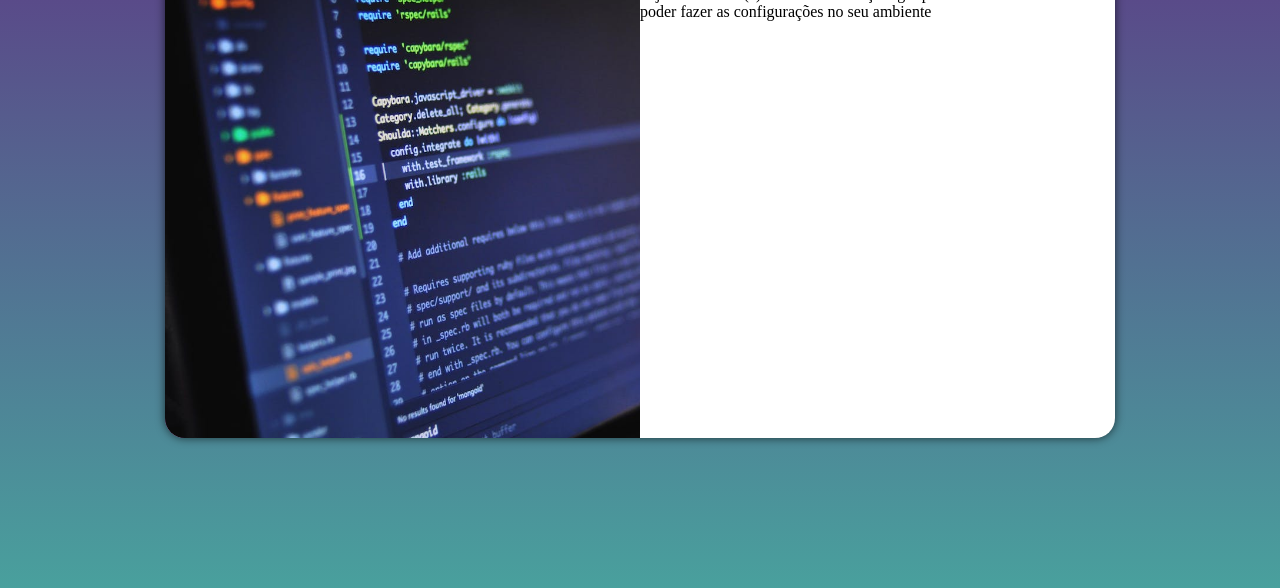
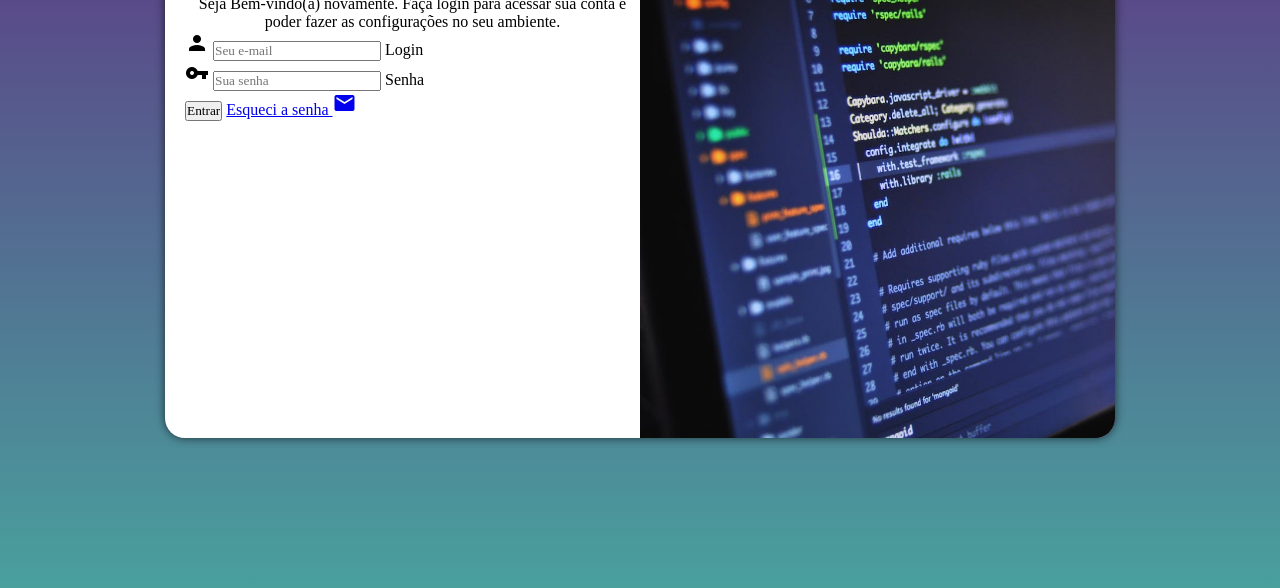
Before and after one commit to jottabe/tela-de-login, a plain HTML site: page index.html in a window 1280 px wide. Shown: the part 212-800 px from the top of the page. Drawn offline with Linux system fonts and the light colour scheme.

Commit message:
Formulário

```diff
--- a/estilo/media-query.css
+++ b/estilo/media-query.css
@@ -11,13 +11,19 @@
 
     section#login > div#imagem{
         float: left;
-        width: 30%;
+        width: 40%;
         height: 100%;
+        background-position: center;
     }
 
     section#login > div#formulario{
         float: right;
-        width: 70%;
+        width: 60%;
+    }
+
+    div#fomulario > p{
+        text-align: center;
+        font-size: 1em;
     }
 }
 
@@ -31,7 +37,7 @@
     }
 
     section#login > div#imagem{
-        float: left;
+        float: right;
         width: 50%;
         height: 100%;
     }
@@ -40,4 +46,9 @@
         float: right;
         width: 50%;
     }
+
+    div#fomulario > p{
+        text-align: center;
+        font-size: 1em;
+    }
 }
--- a/estilo/style.css
+++ b/estilo/style.css
@@ -55,3 +55,13 @@ section#login > div#fomulario{
     margin: 10px;
 
 }
+
+div#fomulario > h1{
+    text-align: center;
+    margin-bottom: 10px;
+}
+
+div#fomulario > p{
+    text-align: center;
+    font-size: 0.8em;
+}
--- a/index.html
+++ b/index.html
@@ -4,6 +4,7 @@
     <meta charset="UTF-8">
     <meta name="viewport" content="width=device-width, initial-scale=1.0">
     <title>Login</title>
+    <link href="https://fonts.googleapis.com/icon?family=Material+Icons" rel="stylesheet">
     <link rel="stylesheet" href="estilo/style.css">
     <link rel="stylesheet" href="estilo/media-query.css">
 </head>
@@ -16,9 +17,24 @@
 
             <div id="fomulario">
                 <h1>Login</h1>
-                <p>Seja Bem-vindo(a) novamentee. Faça login para acessar sua conta e poder fazer as configurações no seu ambiente</p>
+                <p>Seja Bem-vindo(a) novamente. Faça login para acessar sua conta e poder fazer as configurações no seu ambiente.</p>
 
-                <form action="login.php" method="post"></form>
+                <form action="login.php" method="post" autocomplete="on">
+                    <div class="campo">
+                        <i class="material-icons">person</i>
+                        <input type="email" name="login" id="ilogin" placeholder="Seu e-mail" autocomplete="email" required maxlength="30">
+                        <label for="ilogin">Login</label>
+                    </div>
+
+                    <div class="campo">
+                        <i class="material-icons">vpn_key</i>
+                        <input type="password" name="sneha" id="isenha" placeholder="Sua senha" autocomplete="current-password" required maxlength="10">
+                        <label for="isenha">Senha</label>
+                    </div>
+
+                    <input type="submit" value="Entrar">
+                    <a href="esqueci.html">Esqueci a senha <i class="material-icons">mail</i></a>
+                </form>
             </div>
         </section>
     </main>
```
